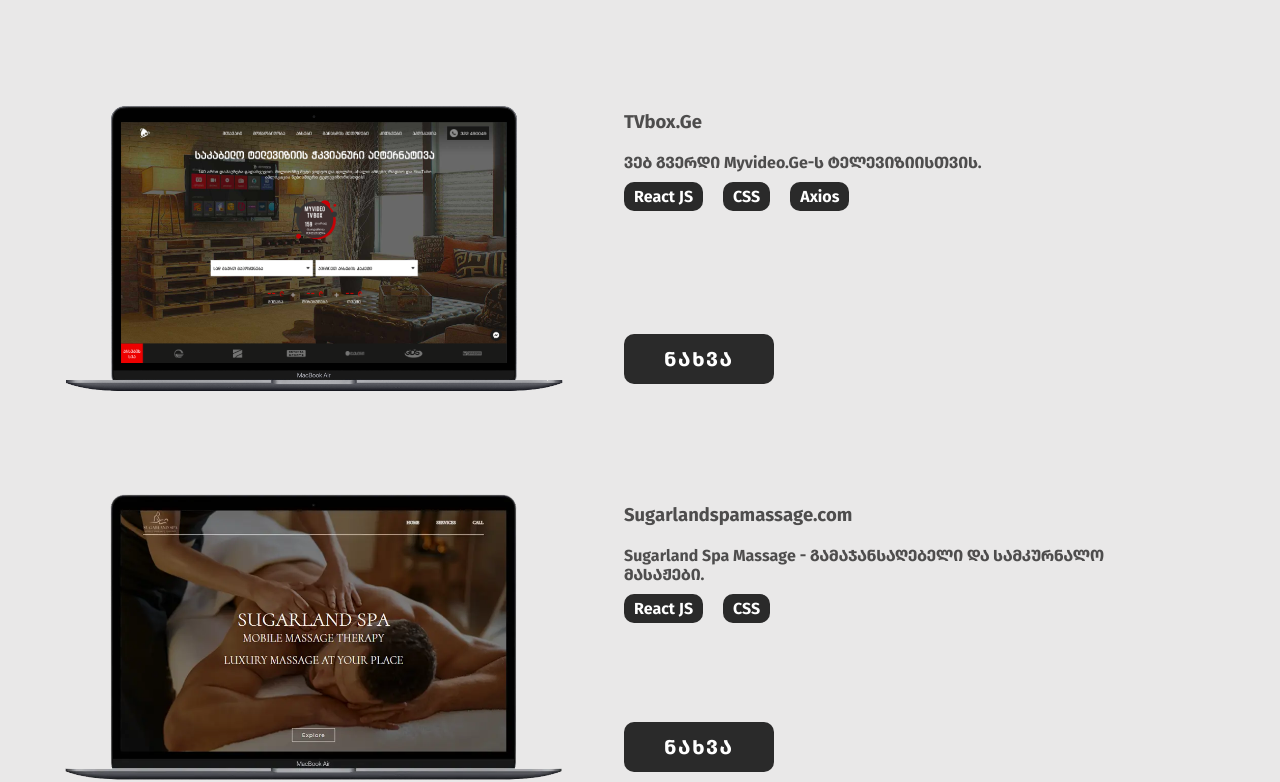
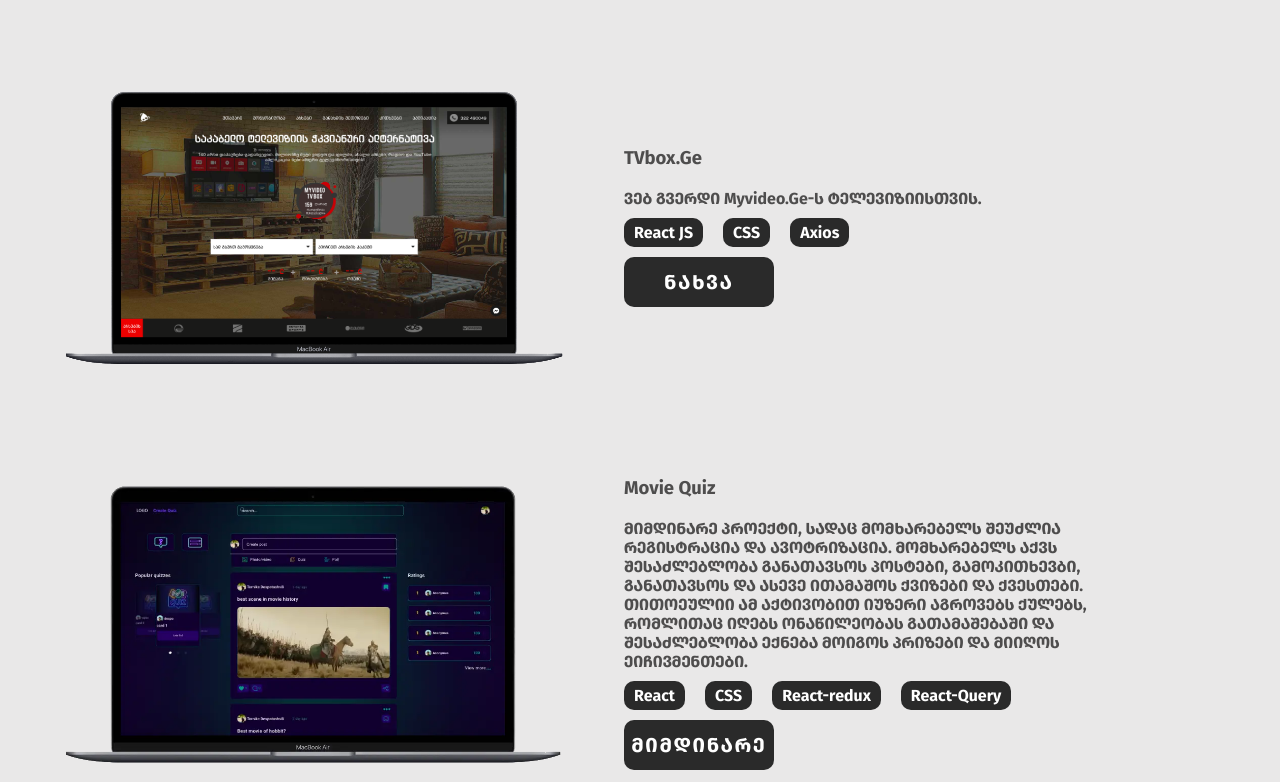
Before and after one commit to Desp0o/portfolio, a React (Vite) app: page /#/ in a window 1280 px wide. Shown: the part 2315-3097 px from the top of the page. Built offline with nearby package versions, Linux system fonts and the light colour scheme; no server answers.

Commit message:
add new proj

```diff
--- a/src/components/ProjectArrayData.jsx
+++ b/src/components/ProjectArrayData.jsx
@@ -1,97 +1,143 @@
-import pixnft      from '../images/pixnft.webp'
-import indian      from '../images/indian.webp'
-import archic      from '../images/archic_prj.webp'
-import chess       from '../images/chess_prj.webp'
-import portfolio   from '../images/portfolio_prj.webp'
-import nexus       from '../images/nexus.webp'
-import carco       from '../images/carco_prj.webp'
-import dlab        from '../images/3dlab.webp'
-import magicMas    from '../images/magicMassage.webp'
+import pixnft from '../images/pixnft.webp'
+import indian from '../images/indian.webp'
+import archic from '../images/archic_prj.webp'
+import chess from '../images/chess_prj.webp'
+import portfolio from '../images/portfolio_prj.webp'
+import nexus from '../images/nexus.webp'
+import carco from '../images/carco_prj.webp'
+import dlab from '../images/3dlab.webp'
+import magicMas from '../images/magicMassage.webp'
 import tourGeorgia from '../images/tourGeorgia.webp'
-import shutter     from '../images/shutterpic.webp'
-import panorama    from '../images/panorama.webp'
-import sugarland   from '../images/sugarlandProject.webp'
-import gsgCover    from '../images/gsgCover.webp'
-import myVideoPop  from '../images/myvideoPopUp.webp'
-import moviedb     from "../images/moviedb.webp"
-import tvbox       from "../images/tvbox.webp"
-import moGraph     from "../images/mograph.webp"
-import evernote    from "../images/evernote-proj.webp"
+import shutter from '../images/shutterpic.webp'
+import panorama from '../images/panorama.webp'
+import sugarland from '../images/sugarlandProject.webp'
+import gsgCover from '../images/gsgCover.webp'
+import myVideoPop from '../images/myvideoPopUp.webp'
+import moviedb from "../images/moviedb.webp"
+import tvbox from "../images/tvbox.webp"
+import moGraph from "../images/mograph.webp"
+import evernote from "../images/evernote-proj.webp"
+import movieCom from "../images/movieCom.webp"
 
 export const ProjectArray = [
-    {id:1, image:`${carco}`, title:'Carco.Ge', description:'ავტო იმპორტის ვებ-გვერდი,ტრანსპორტირებისა და განბაჟების კალკულატორით.', button:'ნახვა',
-            descriptionEng:'Auto import Web page, with transportation and Customs Clearnece calculator.', buttonEng:'Visit',  link:'https://carco.ge/',
-            work1:'HTML', work2:'CSS', work3:'JS'},
+        {
+                id: 1, image: `${carco}`, title: 'Carco.Ge', description: 'ავტო იმპორტის ვებ-გვერდი,ტრანსპორტირებისა და განბაჟების კალკულატორით.', button: 'ნახვა',
+                descriptionEng: 'Auto import Web page, with transportation and Customs Clearnece calculator.', buttonEng: 'Visit', link: 'https://carco.ge/',
+                work1: 'HTML', work2: 'CSS', work3: 'JS'
+        },
 
-    {id:2, image:`${panorama}`, title:'Twins Development', description:'Twins Development-ი სამშენებლო კომპანიის ვებ გვერდი.', button:'ნახვა',
-            descriptionEng:'Landing page fro Twins Development.', buttonEng:'Visit', link:'https://twins.com.ge/',
-            work1:'React JS', work2:'CSS', work3:'swiper.js'},
+        {
+                id: 2, image: `${panorama}`, title: 'Twins Development', description: 'Twins Development-ი სამშენებლო კომპანიის ვებ გვერდი.', button: 'ნახვა',
+                descriptionEng: 'Landing page fro Twins Development.', buttonEng: 'Visit', link: 'https://twins.com.ge/',
+                work1: 'React JS', work2: 'CSS', work3: 'swiper.js'
+        },
 
-    {id:3, image:`${tvbox}`, title:'TVbox.Ge', description:'ვებ გვერდი Myvideo.Ge-ს ტელევიზიისთვის.', button:'ნახვა',
-            descriptionEng:'web page for Myvideo.Ge devices.', buttonEng:'Visit',  link:'https://tvbox.ge/',
-            work1:'React JS', work2:'CSS', work4:'Axios'},
+        {
+                id: 3, image: `${tvbox}`, title: 'TVbox.Ge', description: 'ვებ გვერდი Myvideo.Ge-ს ტელევიზიისთვის.', button: 'ნახვა',
+                descriptionEng: 'web page for Myvideo.Ge devices.', buttonEng: 'Visit', link: 'https://tvbox.ge/',
+                work1: 'React JS', work2: 'CSS', work4: 'Axios'
+        },
 
-    {id:4, image:`${sugarland}`, title:'Sugarlandspamassage.com', description:'Sugarland Spa Massage - გამაჯანსაღებელი და   სამკურნალო მასაჟები.', button:'ნახვა',
-            descriptionEng:'Sugarland Spa Massage therapy Will bring luxury quality services.', buttonEng:'Visit', link:'https://sugarlandspamassage.com/',
-            work1:'React JS', work2:'CSS'},
+        {
+                id: 14, image: `${movieCom}`, title: 'Movie Quiz', description: 'მიმდინარე პროექტი, სადაც მომხარებელს შეუძლია რეგისტრაცია და ავოტრიზაცია. მომხარებელს აქვს შესაძლებლობა განათავსოს პოსტები, გამოკითხევბი, განათავსოს და ასევე ითამაშოს ქვიზები და ქვესთები. თითოეულიი ამ აქტივობით იუზერი აგროვებს ქულებს, რომლითაც იღებს ონაწილეობას გათამაშებაში და შესაძლებლობა ექნება მოიგოს პრიზები და მიიღოს ეიჩივმენთები.', button: 'მიმდინარე',
+                descriptionEng: 'Ongoing project where users can register and authenticate. Users can create posts, polls, quizzes, and questions. They can like, save, and comment on posts. For each task, users gain points, which can help them win in ratings and get prizes. Users also earn achievements.', buttonEng: 'Ongoing', link: 'https://dev.devweb.cc/#/',
+                work1: 'React', work2: 'CSS', work3: 'React-redux', work4:"React-Query"
+        },
 
-    {id:18, image:`${evernote}`, title:'Evernote Lite', description:'შექმენით და შეინახეთ თქვენთვის საჭირო ფაილები, დოკუმენტები და ტასკები', button:'ნახვა',
-            descriptionEng:'Create, manage, and organize notes, posts, and tasks on your personal productivity platform.', buttonEng:'Visit',  link:'https://charming-bubblegum-0838fc.netlify.app/',
-            work1:'React JS', work2:'CSS', work3:'NodeJs', work4:'MySQL'},
 
-    {id:5, image:`${dlab}`, title:'3Dlab.Group', description:'ანიმაციური სტუდია, რომელიც ქმნის სხვადასხვა ტიპის 3D სარეკლამო ანიმაციებს კომპანიებისთვის.', button:'ნახვა',
-            descriptionEng:'3Dlab is Animation studio, famous in social networks, with its funny projects.', buttonEng:'Visit',  link:'https://desp0o.github.io/3dlab/',
-            work1:'HTML', work2:'CSS', work3:'JS', work4:'Bootstrap'},
+        {
+                id: 4, image: `${sugarland}`, title: 'Sugarlandspamassage.com', description: 'Sugarland Spa Massage - გამაჯანსაღებელი და   სამკურნალო მასაჟები.', button: 'ნახვა',
+                descriptionEng: 'Sugarland Spa Massage therapy Will bring luxury quality services.', buttonEng: 'Visit', link: 'https://sugarlandspamassage.com/',
+                work1: 'React JS', work2: 'CSS'
+        },
 
-    {id:6, image:`${tourGeorgia}`, title:'Tour Georgia', description:'უკრაინულ-ქართული ტურისტული კომპანია', button:'ნახვა',
-            descriptionEng:'Georgian-Ukrainian tour agency in Georgia.', buttonEng:'Visit', link:'https://tourgeorgia.com.ge/',
-            work1:'React JS', work2:'Tailwind', work3:'swiper.js'},
+        {
+                id: 18, image: `${evernote}`, title: 'Evernote Lite', description: 'შექმენით და შეინახეთ თქვენთვის საჭირო ფაილები, დოკუმენტები და ტასკები', button: 'ნახვა',
+                descriptionEng: 'Create, manage, and organize notes, posts, and tasks on your personal productivity platform.', buttonEng: 'Visit', link: 'https://charming-bubblegum-0838fc.netlify.app/',
+                work1: 'React JS', work2: 'CSS', work3: 'NodeJs', work4: 'MySQL'
+        },
 
-    {id:7, image:`${nexus}`, title:'Nexus Logistic LLC', description:'Nexus Logistics გადამზიდი კომპანია.', button:'ნახვა',
-            descriptionEng:'Nexus Logistics LLC is a 24/7 delivery/dispatching/carrier company.', buttonEng:'Visit', link:'https://desp0o.github.io/logistic/',
-            work1:'React JS', work2:'CSS'},
+        {
+                id: 5, image: `${dlab}`, title: '3Dlab.Group', description: 'ანიმაციური სტუდია, რომელიც ქმნის სხვადასხვა ტიპის 3D სარეკლამო ანიმაციებს კომპანიებისთვის.', button: 'ნახვა',
+                descriptionEng: '3Dlab is Animation studio, famous in social networks, with its funny projects.', buttonEng: 'Visit', link: 'https://desp0o.github.io/3dlab/',
+                work1: 'HTML', work2: 'CSS', work3: 'JS', work4: 'Bootstrap'
+        },
 
-    {id:8, image:`${gsgCover}`, title:'gso-gsgo.ge', description:'საქართველოს ონკოლოგიის სკოლისა და საქართველოს გერიატრიული ონკოლოგიის საზოგადოების, საინფორმაციო ვე გვერდი.', button:'ნახვა',
-            descriptionEng:'Web page for Gerogian School of Oncology and Georgian Society of Geriatric Oncology.', buttonEng:'Visit', link:'https://gso-gsgo.ge/',
-            work1:'React JS', work2:'CSS'},
+        {
+                id: 6, image: `${tourGeorgia}`, title: 'Tour Georgia', description: 'უკრაინულ-ქართული ტურისტული კომპანია', button: 'ნახვა',
+                descriptionEng: 'Georgian-Ukrainian tour agency in Georgia.', buttonEng: 'Visit', link: 'https://tourgeorgia.com.ge/',
+                work1: 'React JS', work2: 'Tailwind', work3: 'swiper.js'
+        },
 
-    {id:9, image:`${myVideoPop}`, title:'PopUp For Myvideo.Ge', description:'არხების სიის პოპაპი Myvideo.Ge-სთვის', button:'ნახვა',
-            descriptionEng:'Channel list popup for Myvideo.Ge', buttonEng:'Visit', link:'https://desp0o.github.io/channelPopUp/',
-            work1:'Html', work2:'CSS', work3:'JS'},
+        {
+                id: 7, image: `${nexus}`, title: 'Nexus Logistic LLC', description: 'Nexus Logistics გადამზიდი კომპანია.', button: 'ნახვა',
+                descriptionEng: 'Nexus Logistics LLC is a 24/7 delivery/dispatching/carrier company.', buttonEng: 'Visit', link: 'https://desp0o.github.io/logistic/',
+                work1: 'React JS', work2: 'CSS'
+        },
 
-    {id:20, image:`${shutter}`, title:'shutter.pics', description:'პორტფოლიო ფოტოგრაფისთვის', button:'ნახვა',
-            descriptionEng:'Super light portfolio for photographer with image viewer', buttonEng:'Visit',  link:'https://meek-basbousa-38f2cc.netlify.app/',
-            work1:'React JS', work2:'CSS', work3:'Tailwind', work4:'Axios'},
+        {
+                id: 8, image: `${gsgCover}`, title: 'gso-gsgo.ge', description: 'საქართველოს ონკოლოგიის სკოლისა და საქართველოს გერიატრიული ონკოლოგიის საზოგადოების, საინფორმაციო ვე გვერდი.', button: 'ნახვა',
+                descriptionEng: 'Web page for Gerogian School of Oncology and Georgian Society of Geriatric Oncology.', buttonEng: 'Visit', link: 'https://gso-gsgo.ge/',
+                work1: 'React JS', work2: 'CSS'
+        },
 
-    {id:19, image:`${moGraph}`, title:'moGraph', description:'მოუშენ დიზაინის კურსების ვებ გვერდი.', button:'ნახვა',
-            descriptionEng:'Web page for Courses of motion design', buttonEng:'Visit',  link:'https://desp0o.github.io/moGraph/',
-            work1:'HTML', work2:'CSS', work3:'js'},
+        {
+                id: 9, image: `${myVideoPop}`, title: 'PopUp For Myvideo.Ge', description: 'არხების სიის პოპაპი Myvideo.Ge-სთვის', button: 'ნახვა',
+                descriptionEng: 'Channel list popup for Myvideo.Ge', buttonEng: 'Visit', link: 'https://desp0o.github.io/channelPopUp/',
+                work1: 'Html', work2: 'CSS', work3: 'JS'
+        },
 
-    {id:10, image:`${indian}`, title:'Moto Shop Clone', description:'მოტოციკლეტების მაღაზიის პროექტი.', button:'ნახვა',
-            descriptionEng:'Moto shop web page clone, with responsive design and links animation.', buttonEng:'Visit', link:'https://desp0o.github.io/IndianMotorcycle/',
-            work1:'HTML', work2:'CSS', work3:'JS'},
+        {
+                id: 20, image: `${shutter}`, title: 'shutter.pics', description: 'პორტფოლიო ფოტოგრაფისთვის', button: 'ნახვა',
+                descriptionEng: 'Super light portfolio for photographer with image viewer', buttonEng: 'Visit', link: 'https://meek-basbousa-38f2cc.netlify.app/',
+                work1: 'React JS', work2: 'CSS', work3: 'Tailwind', work4: 'Axios'
+        },
 
-    {id:11, image:`${archic}`, title:'Architect Clone', description:'თანამედროვე,ესეთიკური, ტრადიციული ღირებულებების მქონე არქიტექტურული დიზაინები.', button:'ნახვა',
-            descriptionEng:'Architecutre web page clone, with responsive design and animations.', buttonEng:'Visit', link:'https://desp0o.github.io/Archic/',
-            work1:'HTML', work2:'CSS', work3:'JS'},
+        {
+                id: 19, image: `${moGraph}`, title: 'moGraph', description: 'მოუშენ დიზაინის კურსების ვებ გვერდი.', button: 'ნახვა',
+                descriptionEng: 'Web page for Courses of motion design', buttonEng: 'Visit', link: 'https://desp0o.github.io/moGraph/',
+                work1: 'HTML', work2: 'CSS', work3: 'js'
+        },
 
-    {id:12, image:`${chess}`, title:'Chess Championship', description:'ჭადრაკის ჩემპიონატის რეგისტრაციის ფორმა.', button:'ნახვა',
-            descriptionEng:'Chess registration form built with.', buttonEng:'Visit', link:'https://desp0o.github.io/RedBeryy-Chess-Hero/',
-            work1:'React JS', work2:'CSS'},
+        {
+                id: 10, image: `${indian}`, title: 'Moto Shop Clone', description: 'მოტოციკლეტების მაღაზიის პროექტი.', button: 'ნახვა',
+                descriptionEng: 'Moto shop web page clone, with responsive design and links animation.', buttonEng: 'Visit', link: 'https://desp0o.github.io/IndianMotorcycle/',
+                work1: 'HTML', work2: 'CSS', work3: 'JS'
+        },
 
-    {id:13, image:`${portfolio}`, title:'Devweb.cc', description:'პორტფოლიო ვებ დეველოპერისთვის.', button:'ნახვა',
-            descriptionEng:'Super light portfolio web page for Frontend Web Developer.', buttonEng:'Visit', link:'https://devweb.cc/',
-            work1:'React JS', work2:'CSS'},
+        {
+                id: 11, image: `${archic}`, title: 'Architect Clone', description: 'თანამედროვე,ესეთიკური, ტრადიციული ღირებულებების მქონე არქიტექტურული დიზაინები.', button: 'ნახვა',
+                descriptionEng: 'Architecutre web page clone, with responsive design and animations.', buttonEng: 'Visit', link: 'https://desp0o.github.io/Archic/',
+                work1: 'HTML', work2: 'CSS', work3: 'JS'
+        },
 
-    {id:16, image:`${magicMas}`, title:'MagicMassage', description:'მულტი ფუნქციური მასაჟორის საინფორმაციო ვებ გვერდიის კლონი.', button:'ნახვა',
-            descriptionEng:'MagicMassage™ provides relief from head tensions.', buttonEng:'Visit', link:'https://desp0o.github.io/MagicMassage/',
-            work1:'HTML', work2:'CSS', work3:'JS'},
+        {
+                id: 12, image: `${chess}`, title: 'Chess Championship', description: 'ჭადრაკის ჩემპიონატის რეგისტრაციის ფორმა.', button: 'ნახვა',
+                descriptionEng: 'Chess registration form built with.', buttonEng: 'Visit', link: 'https://desp0o.github.io/RedBeryy-Chess-Hero/',
+                work1: 'React JS', work2: 'CSS'
+        },
 
-    {id:17, image:`${pixnft}`, title:'pixnft.me', description:'NFT - ვებ-გვერდი, ინოვაციური გეგმებით.', button:'ნახვა',
-            descriptionEng:'NFT project Landing page, with road map and OpenSea account link.', buttonEng:'Visit', link:'https://desp0o.github.io/PixNFT/#creator',
-            work1:'HTML', work2:'CSS', work3:'JS'},
+        {
+                id: 13, image: `${portfolio}`, title: 'Devweb.cc', description: 'პორტფოლიო ვებ დეველოპერისთვის.', button: 'ნახვა',
+                descriptionEng: 'Super light portfolio web page for Frontend Web Developer.', buttonEng: 'Visit', link: 'https://devweb.cc/',
+                work1: 'React JS', work2: 'CSS'
+        },
 
-    {id:21, image:`${moviedb}`, title:'The Movie DB', description:'React-Query -ის გამოყენებით, წამოღებულია ფილმების ბაზა, რომელზეც შეგიძლიათ ჩაატაროთ მანიპუალიცები: გაფილტროთ ჟანრისა და მომხარებლების რეიტინიგს მიხედვით, დასორტოთ და მოძებნოთ სასრუველი ფილმი ან სერიალი.', button:'ნახვა',
-            descriptionEng:'Used React-Query for fetching data. You can display trending movies of the day or week, trending TV shows, and filter movies by genres and user ratings, sort them in ascending or descending order and search for movies or TV shows by name.', buttonEng:'Visit', link:'https://meek-peony-73b096.netlify.app/',
-            work1:'React', work2:'CSS', work3:'Redux/Toolkit', work4:'React-Query'}
+        {
+                id: 16, image: `${magicMas}`, title: 'MagicMassage', description: 'მულტი ფუნქციური მასაჟორის საინფორმაციო ვებ გვერდიის კლონი.', button: 'ნახვა',
+                descriptionEng: 'MagicMassage™ provides relief from head tensions.', buttonEng: 'Visit', link: 'https://desp0o.github.io/MagicMassage/',
+                work1: 'HTML', work2: 'CSS', work3: 'JS'
+        },
+
+        {
+                id: 17, image: `${pixnft}`, title: 'pixnft.me', description: 'NFT - ვებ-გვერდი, ინოვაციური გეგმებით.', button: 'ნახვა',
+                descriptionEng: 'NFT project Landing page, with road map and OpenSea account link.', buttonEng: 'Visit', link: 'https://desp0o.github.io/PixNFT/#creator',
+                work1: 'HTML', work2: 'CSS', work3: 'JS'
+        },
+
+        {
+                id: 21, image: `${moviedb}`, title: 'The Movie DB', description: 'React-Query -ის გამოყენებით, წამოღებულია ფილმების ბაზა, რომელზეც შეგიძლიათ ჩაატაროთ მანიპუალიცები: გაფილტროთ ჟანრისა და მომხარებლების რეიტინიგს მიხედვით, დასორტოთ და მოძებნოთ სასრუველი ფილმი ან სერიალი.', button: 'ნახვა',
+                descriptionEng: 'Used React-Query for fetching data. You can display trending movies of the day or week, trending TV shows, and filter movies by genres and user ratings, sort them in ascending or descending order and search for movies or TV shows by name.', buttonEng: 'Visit', link: 'https://meek-peony-73b096.netlify.app/',
+                work1: 'React', work2: 'CSS', work3: 'Redux/Toolkit', work4: 'React-Query'
+        }
 ]
--- a/src/styles/project.css
+++ b/src/styles/project.css
@@ -22,6 +22,7 @@
     box-sizing: content-box;
 
     display: flex;
+    align-items: center;
     gap: 60px;
 
 }
@@ -48,6 +49,7 @@
 .singleProjImg{
     width: 500px;
     max-width: 90%;
+    max-height: 280px;
 }
 
 .singleProj_desc{
@@ -149,12 +151,17 @@
         justify-content: center;
     }
 
+    .singleProj_header{
+        text-align: center;
+    }
+
     .singleProj_desc{
         width: 90%;
         max-width: 500px;
         display: flex;
         flex-direction: column;
         align-items: center;
+        text-align: center;
         gap: 10px;
     }
 
```
Also changed, not shown: src/images/movieCom.webp (added).
